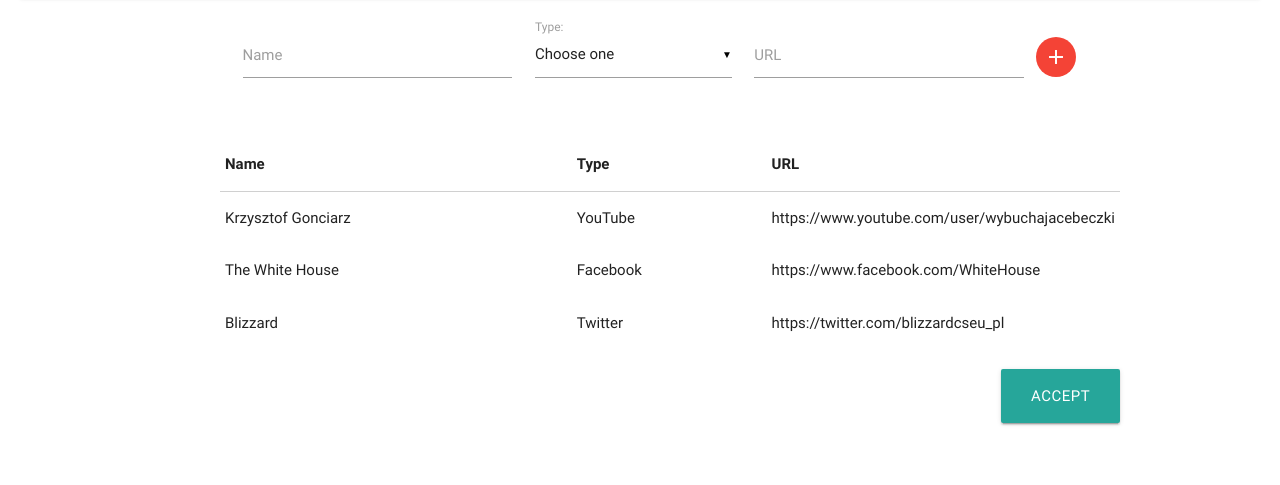
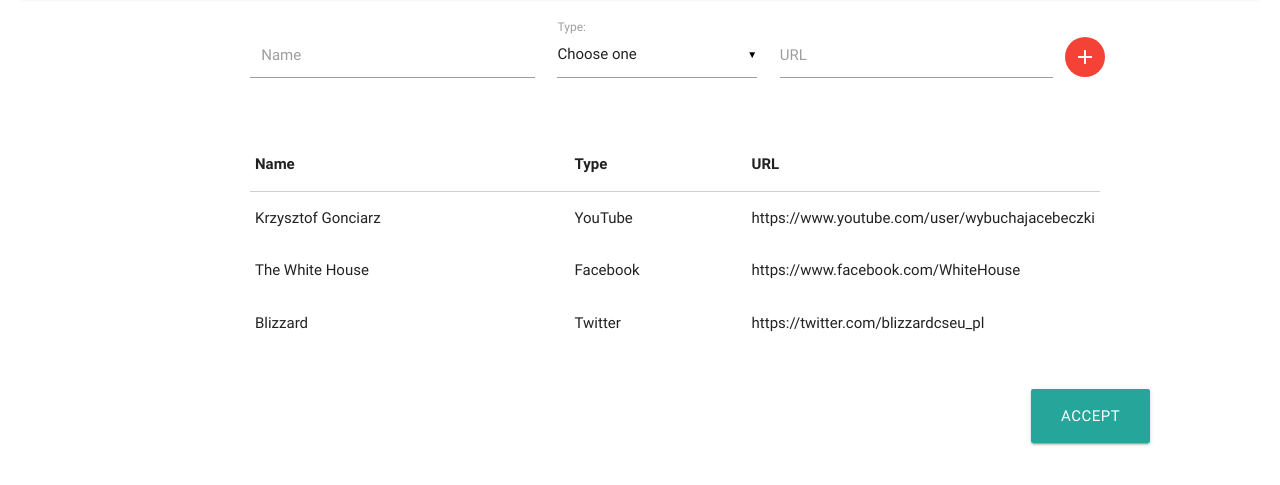
Before and after one commit to pumanitro/UltraInnovation2, a plain HTML site: page UserSettings.html in a window 1280 px wide. Shown: the part 67-552 px from the top of the page. Drawn offline with nearby package versions, Linux system fonts and the light colour scheme.

Commit message:
UserSettings update2

```diff
--- a/UserSettings.html
+++ b/UserSettings.html
@@ -40,11 +40,11 @@
                 </ul>
             </div>
         </nav>
-    <div style="width: 900px; margin-left: 200px">
+    <div style="width: 900px; margin-left: 230px">
         <div class="row" style="margin-top: 20px">
-            <form class="col s12">
+            <form class="col s12" style="padding-left: 0; margin-left: 0">
                 <div class="row">
-                    <div class="input-field col s4">
+                    <div class="input-field col s4" style="padding-left: 0; margin-left: 0">
                         <input id="name" type="text" class="validate">
                         <label for="name">Name</label>
                     </div>
@@ -69,7 +69,8 @@
             </form>
         </div>
 
-        <table id="myTable" class="highlight">
+        <div class="row">
+            <table id="myTable" class="highlight" style="width: 850px">
                 <thead>
                 <tr>
                     <th data-field="id">Name</th>
@@ -96,6 +97,7 @@
                 </tr>
                 </tbody>
             </table>
+        </div>
         <a class="waves-effect waves-light btn-large" style="float: right; margin-top: 20px">Accept</a>
     </div>
 </div>
```
Lines whose indentation alone changed are shown as unchanged.
